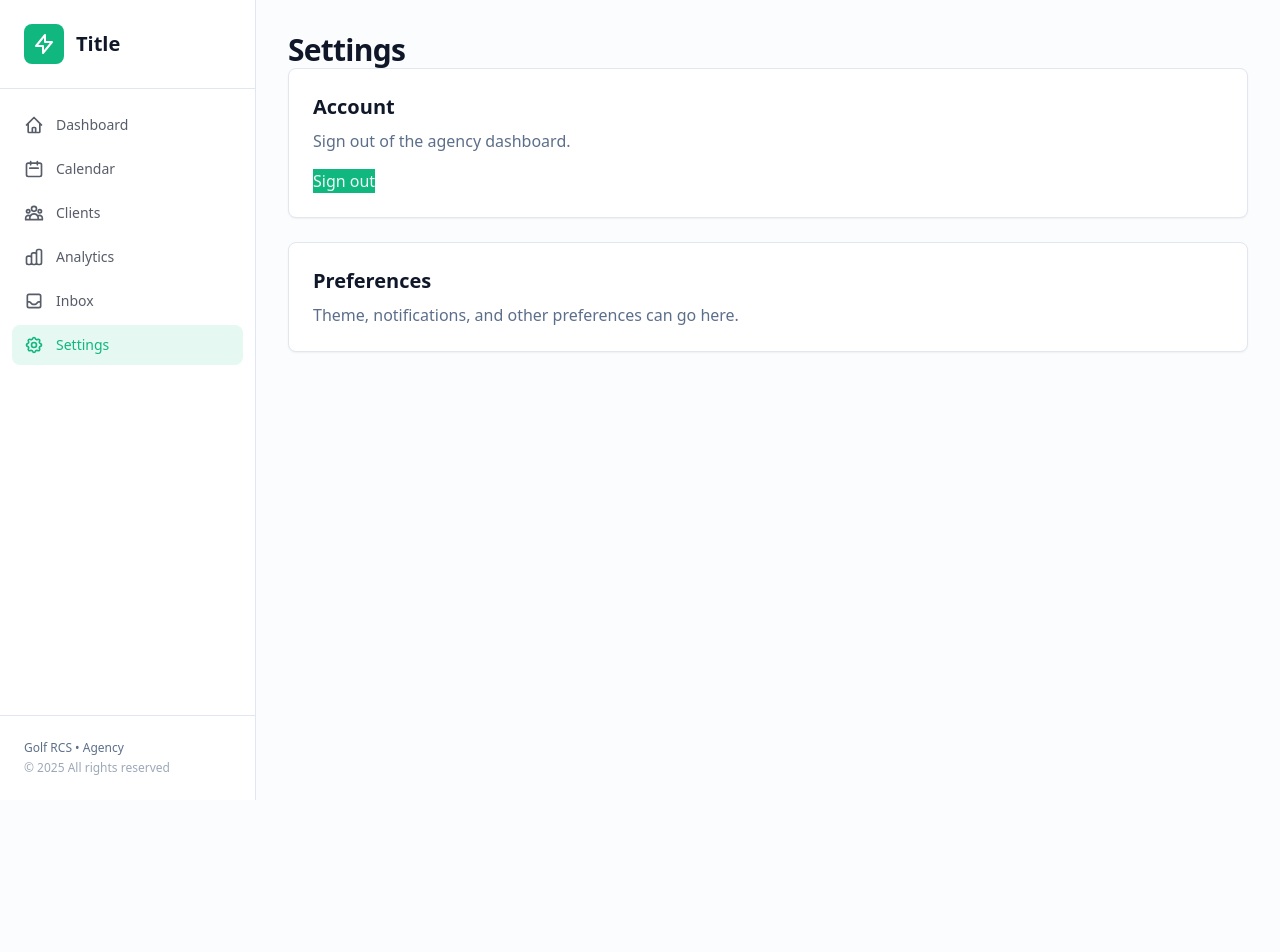
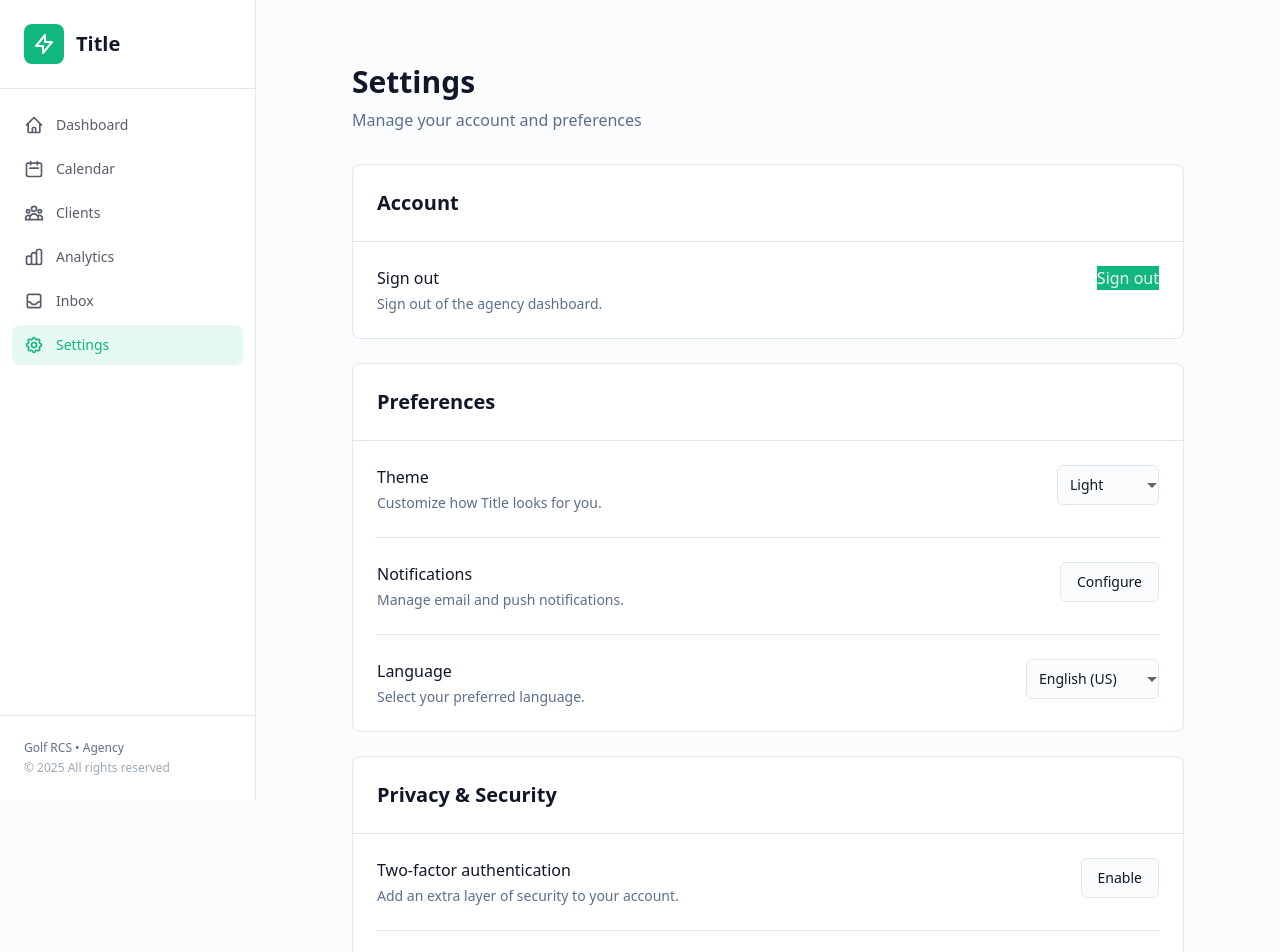
Before and after one commit to JacekEBA/Title, a Next.js app: page /agency/settings in a window 1280 px wide. Shown: the top 952 px of the page. Before the commit the page ends 800 px from the top, so only its background shows below. Built offline with nearby package versions, Linux system fonts and the light colour scheme.

Commit message:
Update page.tsx

```diff
--- a/app/agency/settings/page.tsx
+++ b/app/agency/settings/page.tsx
@@ -8,23 +8,109 @@ export const metadata: Metadata = {
 
 export default function SettingsPage() {
   return (
-    <div className="page">
-      <h1 className="page-title">Settings</h1>
+    <div className="max-w-4xl mx-auto p-8">
+      <div className="mb-8">
+        <h1 className="text-3xl font-bold mb-2">Settings</h1>
+        <p className="text-muted-foreground">Manage your account and preferences</p>
+      </div>
 
       <div className="space-y-6">
-        <div className="card">
-          <h2 className="section-title">Account</h2>
-          <p className="muted mb-4">Sign out of the agency dashboard.</p>
-          <form action={signOutAction}>
-            <SignOutButton />
-          </form>
+        {/* Account Section */}
+        <div className="bg-card rounded-lg border border-border overflow-hidden">
+          <div className="p-6 border-b border-border">
+            <h2 className="text-xl font-semibold">Account</h2>
+          </div>
+          <div className="p-6">
+            <div className="flex items-start justify-between">
+              <div className="flex-1">
+                <h3 className="font-medium mb-1">Sign out</h3>
+                <p className="text-sm text-muted-foreground">
+                  Sign out of the agency dashboard.
+                </p>
+              </div>
+              <form action={signOutAction}>
+                <SignOutButton />
+              </form>
+            </div>
+          </div>
         </div>
 
-        <div className="card">
-          <h2 className="section-title">Preferences</h2>
-          <p className="muted">
-            Theme, notifications, and other preferences can go here.
-          </p>
+        {/* Preferences Section */}
+        <div className="bg-card rounded-lg border border-border overflow-hidden">
+          <div className="p-6 border-b border-border">
+            <h2 className="text-xl font-semibold">Preferences</h2>
+          </div>
+          <div className="p-6">
+            <div className="space-y-6">
+              <div className="flex items-start justify-between">
+                <div className="flex-1">
+                  <h3 className="font-medium mb-1">Theme</h3>
+                  <p className="text-sm text-muted-foreground">
+                    Customize how Title looks for you.
+                  </p>
+                </div>
+                <select className="input w-auto">
+                  <option>Light</option>
+                  <option>Dark</option>
+                  <option>System</option>
+                </select>
+              </div>
+
+              <div className="flex items-start justify-between border-t border-border pt-6">
+                <div className="flex-1">
+                  <h3 className="font-medium mb-1">Notifications</h3>
+                  <p className="text-sm text-muted-foreground">
+                    Manage email and push notifications.
+                  </p>
+                </div>
+                <button className="btn">Configure</button>
+              </div>
+
+              <div className="flex items-start justify-between border-t border-border pt-6">
+                <div className="flex-1">
+                  <h3 className="font-medium mb-1">Language</h3>
+                  <p className="text-sm text-muted-foreground">
+                    Select your preferred language.
+                  </p>
+                </div>
+                <select className="input w-auto">
+                  <option>English (US)</option>
+                  <option>English (UK)</option>
+                  <option>Spanish</option>
+                </select>
+              </div>
+            </div>
+          </div>
+        </div>
+
+        {/* Privacy & Security Section */}
+        <div className="bg-card rounded-lg border border-border overflow-hidden">
+          <div className="p-6 border-b border-border">
+            <h2 className="text-xl font-semibold">Privacy & Security</h2>
+          </div>
+          <div className="p-6">
+            <div className="space-y-6">
+              <div className="flex items-start justify-between">
+                <div className="flex-1">
+                  <h3 className="font-medium mb-1">Two-factor authentication</h3>
+                  <p className="text-sm text-muted-foreground">
+                    Add an extra layer of security to your account.
+                  </p>
+                </div>
+                <button className="btn">Enable</button>
+              </div>
+
+              <div className="flex items-start justify-between border-t border-border pt-6">
+                <div className="flex-1">
+                  <h3 className="font-medium mb-1">Change password</h3>
+                  <p className="text-sm text-muted-foreground">
+                    Update your password regularly to keep your account secure.
+                  </p>
+                </div>
+                <button className="btn">Update</button>
+              </div>
+            </div>
+          </div>
         </div>
       </div>
     </div>
```
